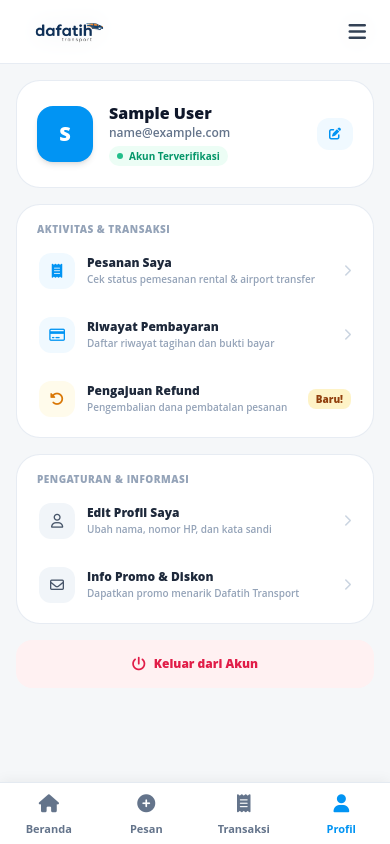
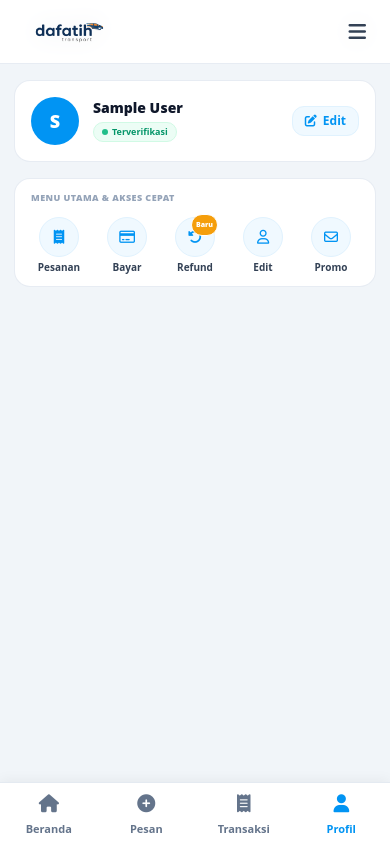
Before and after one commit to assasaqi/dafatih-transport, a React (Vite) app in the folder frontend/: page /profile in a window 390 px wide. Shown: the top 844 px of the page. Built offline with nearby package versions, Linux system fonts and the light colour scheme; no server answers; sample sign-in values are in the browser's storage.

Commit message:
ubah desain profil di mobile versian

```diff
--- a/frontend/src/pages/client/Profile.jsx
+++ b/frontend/src/pages/client/Profile.jsx
@@ -4,12 +4,7 @@ import { useAuth } from '@/context/AuthContext';
 
 const Profile = () => {
     const navigate = useNavigate();
-    const { user, logout } = useAuth();
-
-    const handleLogout = () => {
-        logout();
-        navigate('/login');
-    };
+    const { user } = useAuth();
 
     if (!user) {
         return (
@@ -42,39 +37,106 @@ const Profile = () => {
     const initialLetter = user.name ? user.name.charAt(0).toUpperCase() : 'U';
 
     return (
-        <div className="min-h-screen pt-20 pb-24 bg-slate-50/60">
-            <div className="max-w-2xl mx-auto px-4 sm:px-6 space-y-4">
+        <div className="min-h-screen pt-20 pb-28 bg-slate-100">
+            <div className="max-w-2xl mx-auto px-3.5 sm:px-4 space-y-4">
 
                 {/* HEADER PROFIL USER */}
-                <div className="bg-white rounded-3xl border border-slate-200/80 p-5 shadow-xs flex items-center justify-between gap-4">
-                    <div className="flex items-center gap-4 min-w-0">
-                        <div className="w-14 h-14 bg-[#0194F3] text-white rounded-2xl flex items-center justify-center font-black text-xl shadow-md shrink-0">
+                <div className="bg-white rounded-2xl sm:rounded-3xl border border-slate-200/80 p-4 sm:p-5 shadow-xs flex items-center justify-between gap-4">
+                    <div className="flex items-center gap-3.5 min-w-0">
+                        {/* AVATAR USER */}
+                        <div className="w-12 h-12 sm:w-14 sm:h-14 bg-[#0194F3] text-white rounded-full flex items-center justify-center font-black text-lg sm:text-xl shadow-xs shrink-0">
                             {initialLetter}
                         </div>
                         <div className="min-w-0">
-                            <h1 className="text-base sm:text-lg font-extrabold text-slate-900 truncate">
+                            <h1 className="text-sm sm:text-lg font-extrabold text-slate-900 truncate leading-tight">
                                 {user.name}
                             </h1>
-                            <p className="text-xs font-semibold text-slate-500 truncate">
-                                {user.email || user.no_hp || 'Pengguna Aktif'}
-                            </p>
-                            <span className="inline-flex items-center gap-1.5 text-[10px] font-bold text-emerald-600 bg-emerald-50 px-2 py-0.5 rounded-full mt-1">
+                            <span className="inline-flex items-center gap-1 text-[9px] sm:text-[10px] font-bold text-emerald-600 bg-emerald-50 px-2 py-0.5 rounded-full mt-1 border border-emerald-100">
                                 <span className="w-1.5 h-1.5 rounded-full bg-emerald-500 animate-pulse"></span>
-                                Akun Terverifikasi
+                                Terverifikasi
                             </span>
                         </div>
                     </div>
 
+                    {/* TOMBOL EDIT */}
                     <Link
                         to="/profile/edit"
-                        className="bg-sky-50 hover:bg-sky-100 text-[#0194F3] text-xs font-extrabold px-3 py-2 rounded-xl transition-all shrink-0 flex items-center gap-1.5"
+                        className="bg-sky-50 hover:bg-sky-100 text-[#0194F3] text-xs font-bold px-3 py-1.5 sm:px-3.5 sm:py-2 rounded-xl transition-all shrink-0 flex items-center gap-1.5 border border-sky-100 active:scale-95"
                     >
                         <i className="fa-solid fa-pen-to-square text-xs"></i>
-                        <span className="hidden sm:inline">Edit</span>
+                        <span>Edit</span>
                     </Link>
                 </div>
 
-                {/* SEKSI MENU UTAMA */}
+                {/* ======================================================== */}
+                {/* 1. TAMPILAN KHUSUS MOBILE (Grid Ikon Konsisten #0194F3) */}
+                {/* ======================================================== */}
+                <div className="block sm:hidden bg-white rounded-2xl border border-slate-200/80 p-3 shadow-xs">
+                    <p className="text-[9px] font-black uppercase text-slate-400 tracking-wider mb-3 px-1">
+                        Menu Utama & Akses Cepat
+                    </p>
+
+                    <div className="grid grid-cols-5 gap-x-1 gap-y-3 text-center items-start justify-items-center">
+                        {/* 1. PESANAN SAYA */}
+                        <Link to="/pesanan-saya" className="flex flex-col items-center group w-full">
+                            <div className="w-10 h-10 rounded-full bg-sky-50 hover:bg-sky-100 text-[#0194F3] flex items-center justify-center text-sm shadow-2xs group-active:scale-95 transition-transform mb-1 shrink-0 border border-sky-100">
+                                <i className="fa-solid fa-receipt"></i>
+                            </div>
+                            <span className="text-[10px] font-bold text-slate-700 leading-tight truncate w-full px-0.5">
+                                Pesanan
+                            </span>
+                        </Link>
+
+                        {/* 2. RIWAYAT PEMBAYARAN */}
+                        <Link to="/payments" className="flex flex-col items-center group w-full">
+                            <div className="w-10 h-10 rounded-full bg-sky-50 hover:bg-sky-100 text-[#0194F3] flex items-center justify-center text-sm shadow-2xs group-active:scale-95 transition-transform mb-1 shrink-0 border border-sky-100">
+                                <i className="fa-regular fa-credit-card"></i>
+                            </div>
+                            <span className="text-[10px] font-bold text-slate-700 leading-tight truncate w-full px-0.5">
+                                Bayar
+                            </span>
+                        </Link>
+
+                        {/* 3. PENGAJUAN REFUND */}
+                        <Link to="/refunds" className="flex flex-col items-center group w-full">
+                            <div className="w-10 h-10 rounded-full bg-sky-50 hover:bg-sky-100 text-[#0194F3] flex items-center justify-center text-sm shadow-2xs group-active:scale-95 transition-transform mb-1 shrink-0 relative border border-sky-100">
+                                <i className="fa-solid fa-rotate-left"></i>
+                                <span className="absolute -top-1 -right-1 bg-amber-500 text-white text-[7px] font-black px-1 py-0.2 rounded-full border border-white">
+                                    Baru
+                                </span>
+                            </div>
+                            <span className="text-[10px] font-bold text-slate-700 leading-tight truncate w-full px-0.5">
+                                Refund
+                            </span>
+                        </Link>
+
+                        {/* 4. EDIT PROFIL SAYA */}
+                        <Link to="/profile/edit" className="flex flex-col items-center group w-full">
+                            <div className="w-10 h-10 rounded-full bg-sky-50 hover:bg-sky-100 text-[#0194F3] flex items-center justify-center text-sm shadow-2xs group-active:scale-95 transition-transform mb-1 shrink-0 border border-sky-100">
+                                <i className="fa-regular fa-user"></i>
+                            </div>
+                            <span className="text-[10px] font-bold text-slate-700 leading-tight truncate w-full px-0.5">
+                                Edit
+                            </span>
+                        </Link>
+
+                        {/* 5. INFO PROMO & DISKON */}
+                        <Link to="/promos" className="flex flex-col items-center group w-full">
+                            <div className="w-10 h-10 rounded-full bg-sky-50 hover:bg-sky-100 text-[#0194F3] flex items-center justify-center text-sm shadow-2xs group-active:scale-95 transition-transform mb-1 shrink-0 border border-sky-100">
+                                <i className="fa-regular fa-envelope"></i>
+                            </div>
+                            <span className="text-[10px] font-bold text-slate-700 leading-tight truncate w-full px-0.5">
+                                Promo
+                            </span>
+                        </Link>
+                    </div>
+                </div>
+
+                {/* ======================================================== */}
+                {/* 2. TAMPILAN LAPTOP & TABLET (Ikon Konsisten #0194F3) */}
+                {/* ======================================================== */}
+                <div className="hidden sm:block space-y-4">
+                    {/* SEKSI 1: AKTIVITAS & TRANSAKSI */}
                     <div className="bg-white rounded-3xl border border-slate-200/80 p-2 shadow-xs space-y-1">
                         <p className="px-3 pt-2 text-[10px] font-black uppercase text-slate-400 tracking-wider">
                             Aktivitas & Transaksi
@@ -117,7 +179,7 @@ const Profile = () => {
                             className="flex items-center justify-between px-3.5 py-3 rounded-2xl hover:bg-slate-50 transition-colors text-slate-700 group"
                         >
                             <div className="flex items-center gap-3">
-                            <div className="w-9 h-9 rounded-xl bg-amber-50 text-amber-600 flex items-center justify-center text-sm font-bold shrink-0">
+                                <div className="w-9 h-9 rounded-xl bg-sky-50 text-[#0194F3] flex items-center justify-center text-sm font-bold shrink-0">
                                     <i className="fa-solid fa-rotate-left"></i>
                                 </div>
                                 <div>
@@ -131,7 +193,7 @@ const Profile = () => {
                         </Link>
                     </div>
 
-                {/* SEKSI PENGATURAN & LAINNYA */}
+                    {/* SEKSI 2: PENGATURAN & LAINNYA */}
                     <div className="bg-white rounded-3xl border border-slate-200/80 p-2 shadow-xs space-y-1">
                         <p className="px-3 pt-2 text-[10px] font-black uppercase text-slate-400 tracking-wider">
                             Pengaturan & Informasi
@@ -142,7 +204,7 @@ const Profile = () => {
                             className="flex items-center justify-between px-3.5 py-3 rounded-2xl hover:bg-slate-50 transition-colors text-slate-700 group"
                         >
                             <div className="flex items-center gap-3">
-                            <div className="w-9 h-9 rounded-xl bg-slate-100 text-slate-600 flex items-center justify-center text-sm font-bold shrink-0">
+                                <div className="w-9 h-9 rounded-xl bg-sky-50 text-[#0194F3] flex items-center justify-center text-sm font-bold shrink-0">
                                     <i className="fa-regular fa-user"></i>
                                 </div>
                                 <div>
@@ -158,7 +220,7 @@ const Profile = () => {
                             className="flex items-center justify-between px-3.5 py-3 rounded-2xl hover:bg-slate-50 transition-colors text-slate-700 group"
                         >
                             <div className="flex items-center gap-3">
-                            <div className="w-9 h-9 rounded-xl bg-slate-100 text-slate-600 flex items-center justify-center text-sm font-bold shrink-0">
+                                <div className="w-9 h-9 rounded-xl bg-sky-50 text-[#0194F3] flex items-center justify-center text-sm font-bold shrink-0">
                                     <i className="fa-regular fa-envelope"></i>
                                 </div>
                                 <div>
@@ -169,16 +231,7 @@ const Profile = () => {
                             <i className="fa-solid fa-chevron-right text-slate-300 group-hover:text-[#0194F3] text-xs transition-colors"></i>
                         </Link>
                     </div>
-
-                {/* TOMBOL LOGOUT */}
-                <button
-                    type="button"
-                    onClick={handleLogout}
-                    className="w-full bg-rose-50 hover:bg-rose-100 text-rose-600 font-extrabold text-xs py-3.5 rounded-2xl transition-all flex items-center justify-center gap-2 cursor-pointer shadow-2xs active:scale-[0.99]"
-                >
-                    <i className="fa-solid fa-power-off text-sm"></i>
-                    <span>Keluar dari Akun</span>
-                </button>
+                </div>
 
             </div>
         </div>
```
Lines whose indentation alone changed are shown as unchanged.
